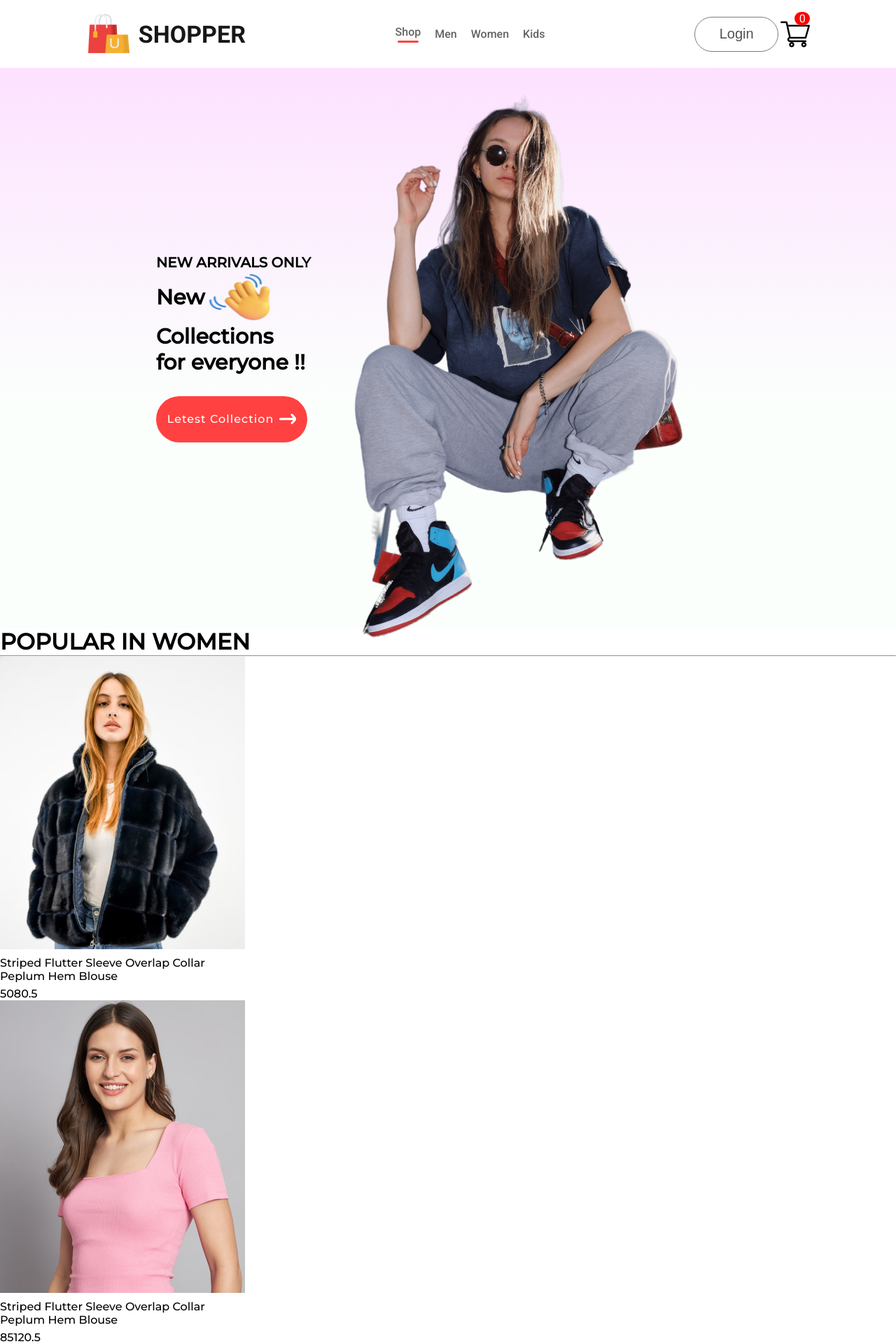
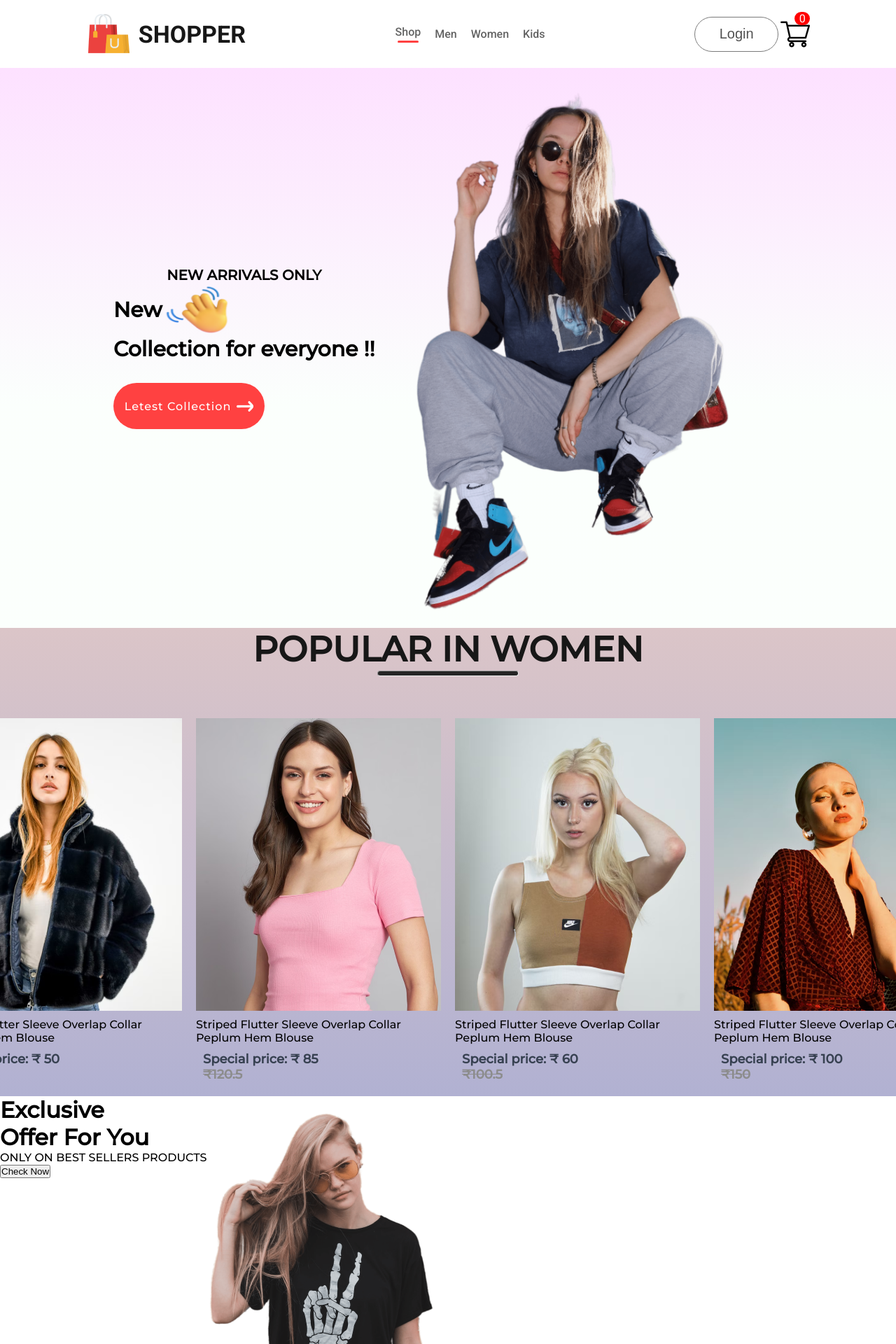
Before and after one commit to ShashiSahani/e-commerce-website, a React (Create React App) app: page / in a window 1280 px wide. Shown: the top 1920 px of the page at 70% size. Built offline with nearby package versions, Linux system fonts and the light colour scheme.

Commit message:
add offer page

```diff
--- a/src/Assets/Utils/Colors.scss
+++ b/src/Assets/Utils/Colors.scss
@@ -14,5 +14,6 @@ $linear-2:#e1ffea22;
 $hero:#090909;
 $hero-btn:#ff4141;
 $hero-btn-hover:#e22525;
-$item-color: #374151;
+$item-color-new: #374151;
 $item-color-old:#8c8c8c;
+$hr-color:#252525;
--- a/src/Assets/Utils/Strings.js
+++ b/src/Assets/Utils/Strings.js
@@ -3,6 +3,17 @@ export const SHOPPER="SHOPPER"
 export const Shop="Shop"
 export const Women="Women"
 export const Men="Men"
+export const new_arrival="NEW ARRIVALS ONLY"
+export const new_one="New"
+export const Collection="Collection for everyone !!"
+export const Letest_Collection="Letest Collection"
+export const popular="POPULAR IN WOMEN"
 export const kids="Kids"
+export const Exclusive="Exclusive";
+export const offerForYou="Offer For You";
+export const only_on="ONLY ON BEST SELLERS PRODUCTS";
+export const check_Now="Check Now";
+export const Special_price="Special price:";
+
 
 export default String
--- a/src/components/Items/Item.scss
+++ b/src/components/Items/Item.scss
@@ -1,6 +1,11 @@
 @import '../../Assets/Utils/Colors.scss';
 .item{
     width: 350px;
+    gap: 10px;
+    // border: 5px solid black;
+    // gap: 50px;
+    padding: 10px
+
 }
 .item p{
     margin: 6px  0px;
@@ -8,11 +13,15 @@
 }
 .item-prices{
     display: flex;
+    margin:10px;
+    flex-direction: column;
 }
 .item-prices-new{
-    color:$item-color;
+    color:$item-color-new;
     font-size: 18px;
     font-weight: 600;
+    margin-right: 10px;
+
 }
 .item-prices-old{
     color: $item-color-old;
--- a/src/components/Items/Items.js
+++ b/src/components/Items/Items.js
@@ -1,13 +1,14 @@
 import React from "react";
 import './Item.scss'
+import * as String from '../../Assets/Utils/Strings'
 function Items(props) {
   return (
     <div className="item">
       <img src={props.image} alt="Prop Image" />
       <p>{props.name}</p>
       <div className="item-prices">
-        <div className="item-price-new">{props.new_price}</div>
-        <div className="item-price-old">{props.old_price}</div>
+        <div className="item-prices-new">{String.Special_price} ₹ {props.new_price}</div>
+        <div className="item-prices-old">₹{props.old_price}</div>
       </div>
     </div>
   );
--- a/src/components/Navbar/Hero/Hero.jsx
+++ b/src/components/Navbar/Hero/Hero.jsx
@@ -3,31 +3,33 @@ import "./Hero.scss";
 import arrow_icon from "../../../Assets/arrow.png";
 import hero_image from "../../../Assets/hero_image.png";
 import hand_icon from "../../../Assets/hand_icon.png";
+import * as String from "../../../Assets/Utils/Strings";
 function Hero() {
   return (
     <div className="hero">
-
-
-  <div style={{display:"flex",flexDirection:"column",justifyContent:"center"}}>
+      <div
+        style={{
+          display: "flex",
+          flexDirection: "column",
+          justifyContent: "center",
+        }}
+      >
         <div className="hero-left">
-        <h2>NEW ARRIVALS ONLY</h2>
+          <h2>{String.new_arrival}</h2>
         </div>
         <div className="hero-hand-icon">
-        <p>New</p>
+          <p>{String.new_one}</p>
           <img src={hand_icon} alt="hand_icon" />
         </div>
         <div className="text">
-        <p>Collections </p>
-        <p>for everyone !!</p>
+          <p>{String.Collection} </p>
+          {/* <p>for everyone !!</p> */}
         </div>
         <div className="hero-latest-btn">
-        <div>Letest Collection
-
-        </div>
+          <div>{String.Letest_Collection}</div>
           <img src={arrow_icon} alt="arrow icon" />
         </div>
       </div>
-
 
       <div className="hero-right">
         <img src={hero_image} alt="" />
--- a/src/components/Navbar/Hero/Hero.scss
+++ b/src/components/Navbar/Hero/Hero.scss
@@ -9,10 +9,10 @@
     height: 100vh;
     background:linear-gradient(180deg,$linear-1,$linear-2 60%)
 }
-// .hero-left
- .hero-left{
 
-// display: flex;
+ .hero-right{
+  display: flex;
+justify-content: center;
 
 
 }
--- /dev/null
+++ b/src/components/Offers/Offers.jsx
@@ -0,0 +1,21 @@
+import React from "react";
+import "./Offers.scss";
+import exclusive_image from "../../Assets/exclusive_image.png";
+import * as String from "../../Assets/Utils/Strings";
+function Offers() {
+  return (
+    <div className="offers">
+      <div className="offer-left">
+        <h1>{String.Exclusive}</h1>
+        <h1>{String.offerForYou}</h1>
+        <p>{String.only_on}</p>
+        <button>{String.check_Now}</button>
+      </div>
+      <div className="offer-right">
+        <img src={exclusive_image} alt="exclusive_image" />
+      </div>
+    </div>
+  );
+}
+
+export default Offers;
--- /dev/null
+++ b/src/components/Offers/Offers.scss
@@ -0,0 +1,4 @@
+.offers{
+    display: flex;
+
+}
--- a/src/components/Popular/Popular.jsx
+++ b/src/components/Popular/Popular.jsx
@@ -2,11 +2,12 @@ import React from "react";
 import "./Popular.scss";
 import data_product from "../../Assets/data";
 import Items from "../Items/Items";
+import * as String from '../../Assets/Utils/Strings';
 console.log(data_product);
 function Popular() {
   return (
     <div className="popular">
-      <h1>POPULAR IN WOMEN</h1>
+      <h1>{String.popular}</h1>
       <hr />
       <div className="popular-item">
         {data_product?.map((item, i) => {
--- a/src/components/Popular/Popular.scss
+++ b/src/components/Popular/Popular.scss
@@ -0,0 +1,26 @@
+@import '../../Assets/Utils/Colors.scss';
+.popular{
+    display: flex;
+    flex-direction: column;
+    justify-content: center;
+    align-items: center;
+    width: 100%;
+    background:linear-gradient(rgb(219, 197, 200),rgb(177, 177, 210));
+    overflow: scroll;
+
+}
+.popular h1{
+    color: $nav-logo-color;
+    font-size: 50px;
+    font-weight: 600;
+}
+.popular hr{
+    width: 200px;
+    height: 6px;
+    background-color: $hr-color;
+    border-radius: 10px;
+}
+.popular-item{
+    display: flex;
+    margin-top: 50px;
+}
--- a/src/pages/Shops.jsx
+++ b/src/pages/Shops.jsx
@@ -1,12 +1,14 @@
 import React from 'react'
 import Hero from '../components/Navbar/Hero/Hero'
 import Popular from '../components/Popular/Popular'
+import Offers from '../components/Offers/Offers'
 
 function Shops() {
   return (
     <div>
       <Hero/>
       <Popular/>
+      <Offers/>
     </div>
   )
 }
```
Also changed, not shown: src/Assets/coins.png (added). Lines whose indentation alone changed are shown as unchanged.
